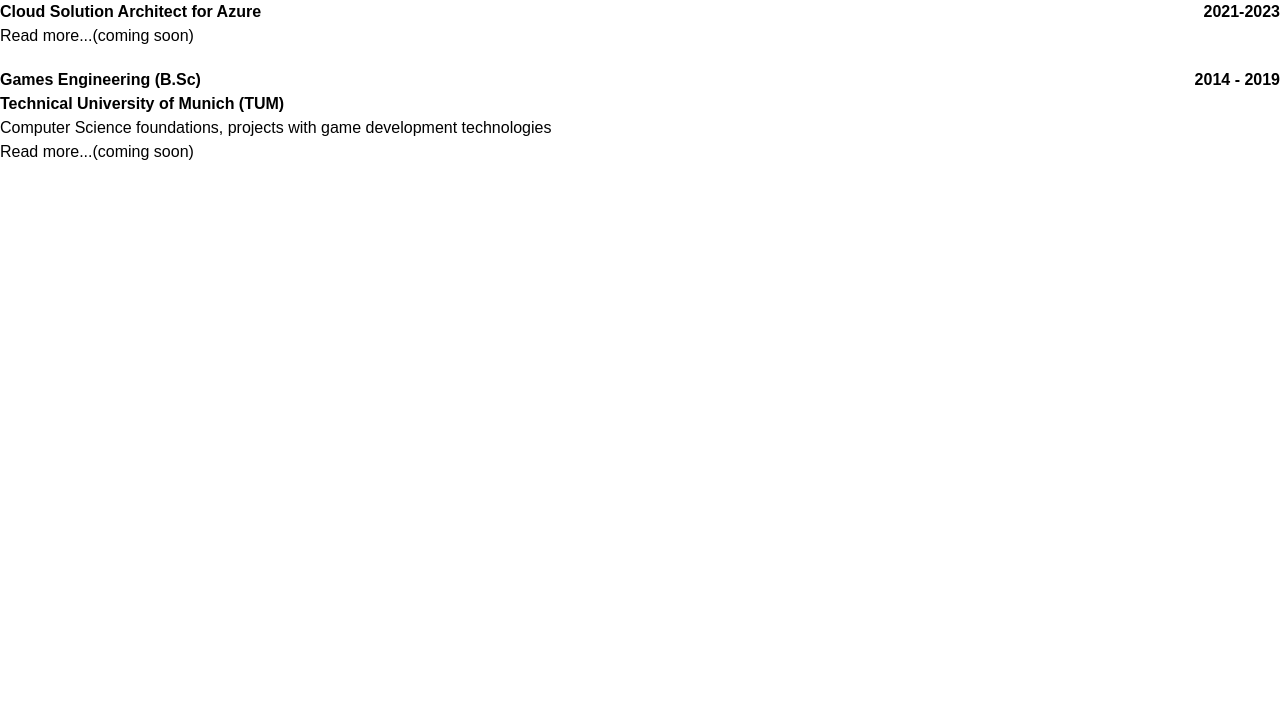
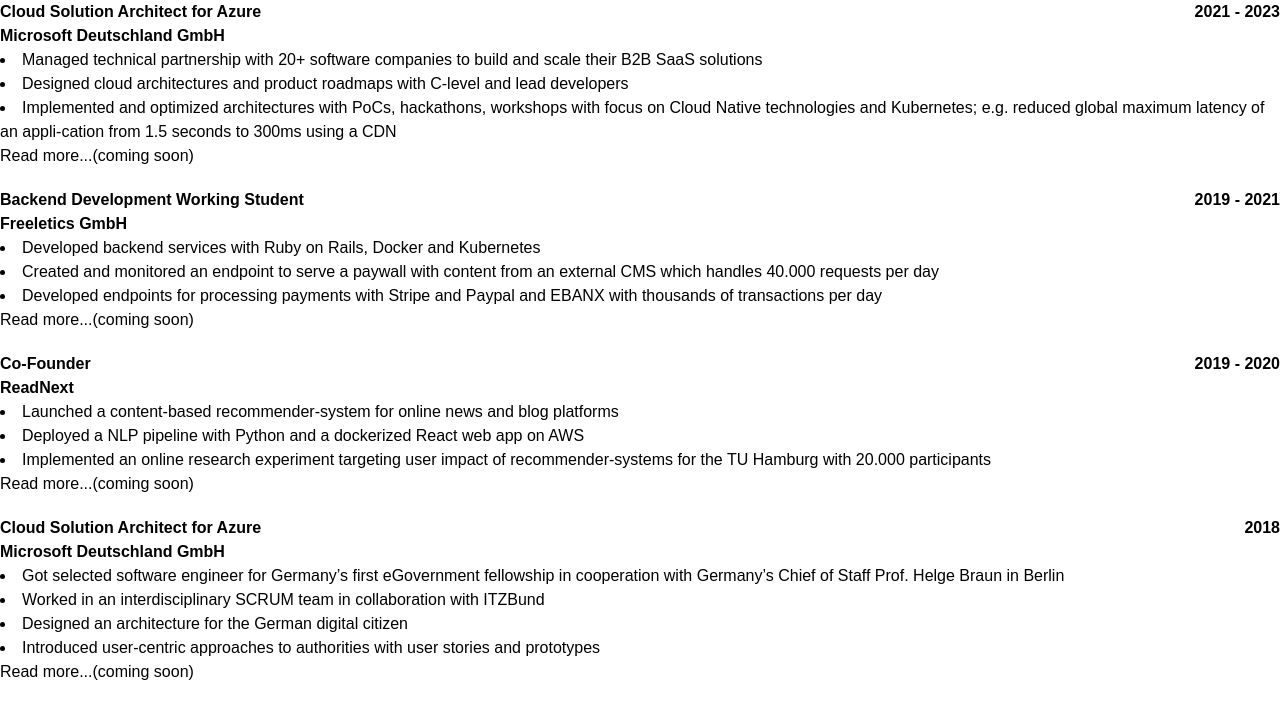
Before and after one commit to Freshchris01/homepage-gatsby, a Gatsby site: page /Experience in a window 1280 px wide. Built offline with nearby package versions, Linux system fonts and the light colour scheme; Gatsby itself is replaced by a stand-in of ours.

Commit message:
Add experience

```diff
--- a/src/pages/Experience.tsx
+++ b/src/pages/Experience.tsx
@@ -6,17 +6,40 @@
 const experiences = [{
 	title: "Cloud Solution Architect for Azure",
 	company: "Microsoft Deutschland GmbH",
-	year: "2021-2023",
+	year: "2021 - 2023",
 	text: [
 		"Managed technical partnership with 20+ software companies to build and scale their B2B SaaS solutions",
 		"Designed cloud architectures and product roadmaps with C-level and lead developers",
 		"Implemented and optimized architectures with PoCs, hackathons, workshops with focus on Cloud Native technologies and Kubernetes; e.g. reduced global maximum latency of an appli-cation from 1.5 seconds to 300ms using a CDN"
 	]
 }, {
-	title: "Games Engineering (B.Sc)",
-	university: "Technical University of Munich (TUM)",
-	year: "2014 - 2019",
-	description: "Computer Science foundations, projects with game development technologies",
+	title: "Backend Development Working Student",
+	company: "Freeletics GmbH",
+	year: "2019 - 2021",
+	text: [
+		"Developed backend services with Ruby on Rails, Docker and Kubernetes",
+		"Created and monitored an endpoint to serve a paywall with content from an external CMS which handles 40.000 requests per day",
+		"Developed endpoints for processing payments with Stripe and Paypal and EBANX with thousands of transactions per day",
+	]
+}, {
+	title: "Co-Founder",
+	company: "ReadNext",
+	year: "2019 - 2020",
+	text: [
+		"Launched a content-based recommender-system for online news and blog platforms",
+		"Deployed a NLP pipeline with Python and a dockerized React web app on AWS",
+		"Implemented an online research experiment targeting user impact of recommender-systems for the TU Hamburg with 20.000 participants"
+	]
+}, {
+	title: "Cloud Solution Architect for Azure",
+	company: "Microsoft Deutschland GmbH",
+	year: "2018",
+	text: [
+		"Got selected software engineer for Germany’s first eGovernment fellowship in cooperation with Germany’s Chief of Staff Prof. Helge Braun in Berlin",
+		"Worked in an interdisciplinary SCRUM team in collaboration with ITZBund",
+		"Designed an architecture for the German digital citizen",
+		"Introduced user-centric approaches to authorities with user stories and prototypes"
+	]
 }
 ]
 
@@ -29,13 +52,19 @@
 						<h3 className='font-bold flex-1'>{item.title}</h3>
 						<h3 className='font-bold'>{item.year}</h3>
 					</div>
-					<h3 className='font-bold'>{item.university}</h3>
-					<p className=''>{item.description}</p>
+					<h3 className='font-bold'>{item.company}</h3>
+					<ul className='list-disc list-inside'>
+					{item.text.map((text, textIndex) => {
+						return (
+							<li className='' key={"company-" + index + "text-" + textIndex}> {text}</li>
+						)
+					})}
+					</ul>
 					<Link to='/'>Read more...(coming soon)</Link>
 				</div>
 			)
 		})
 		}
-	</div>
+	</div >
 
 export default Experience;
```
